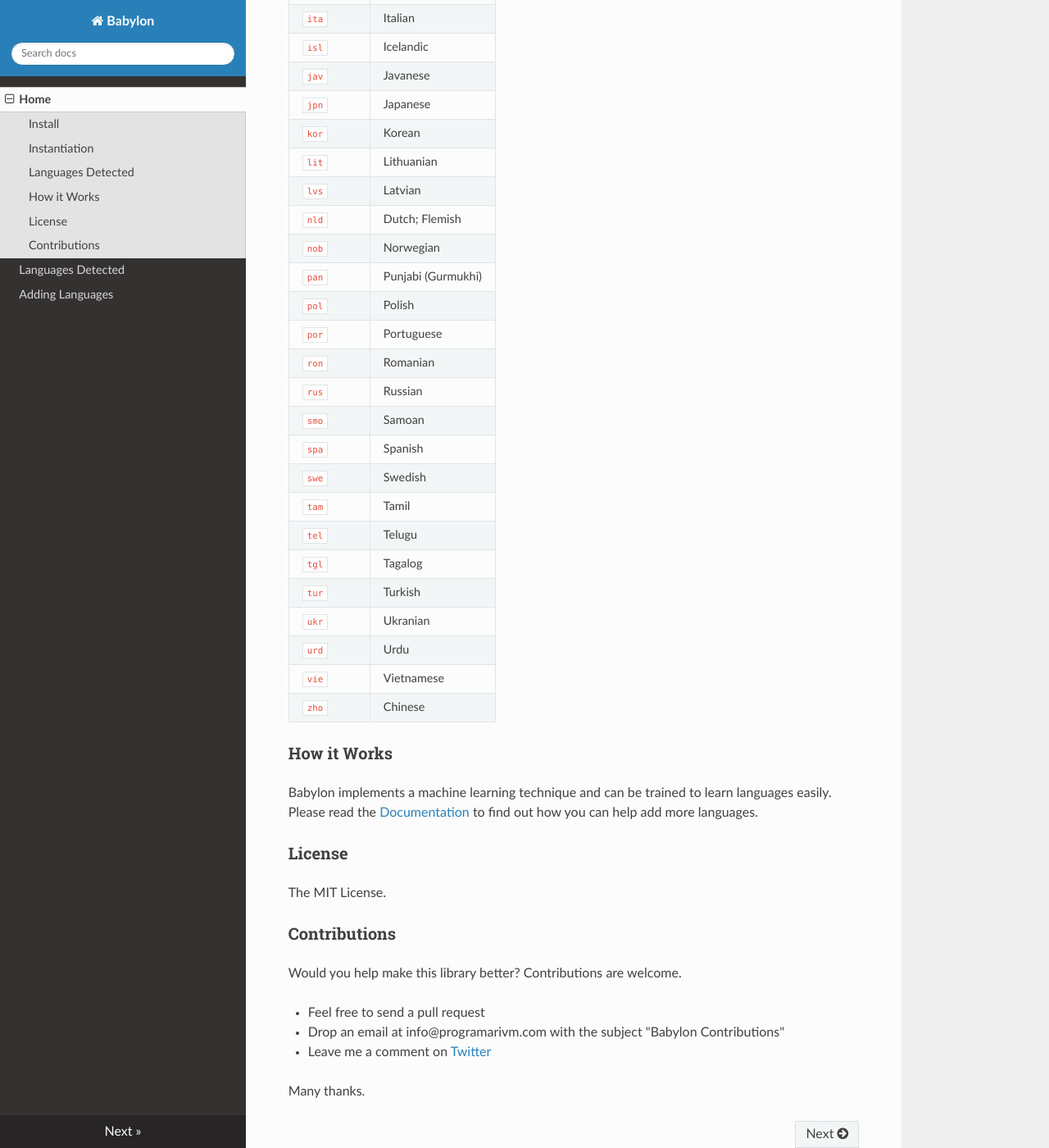
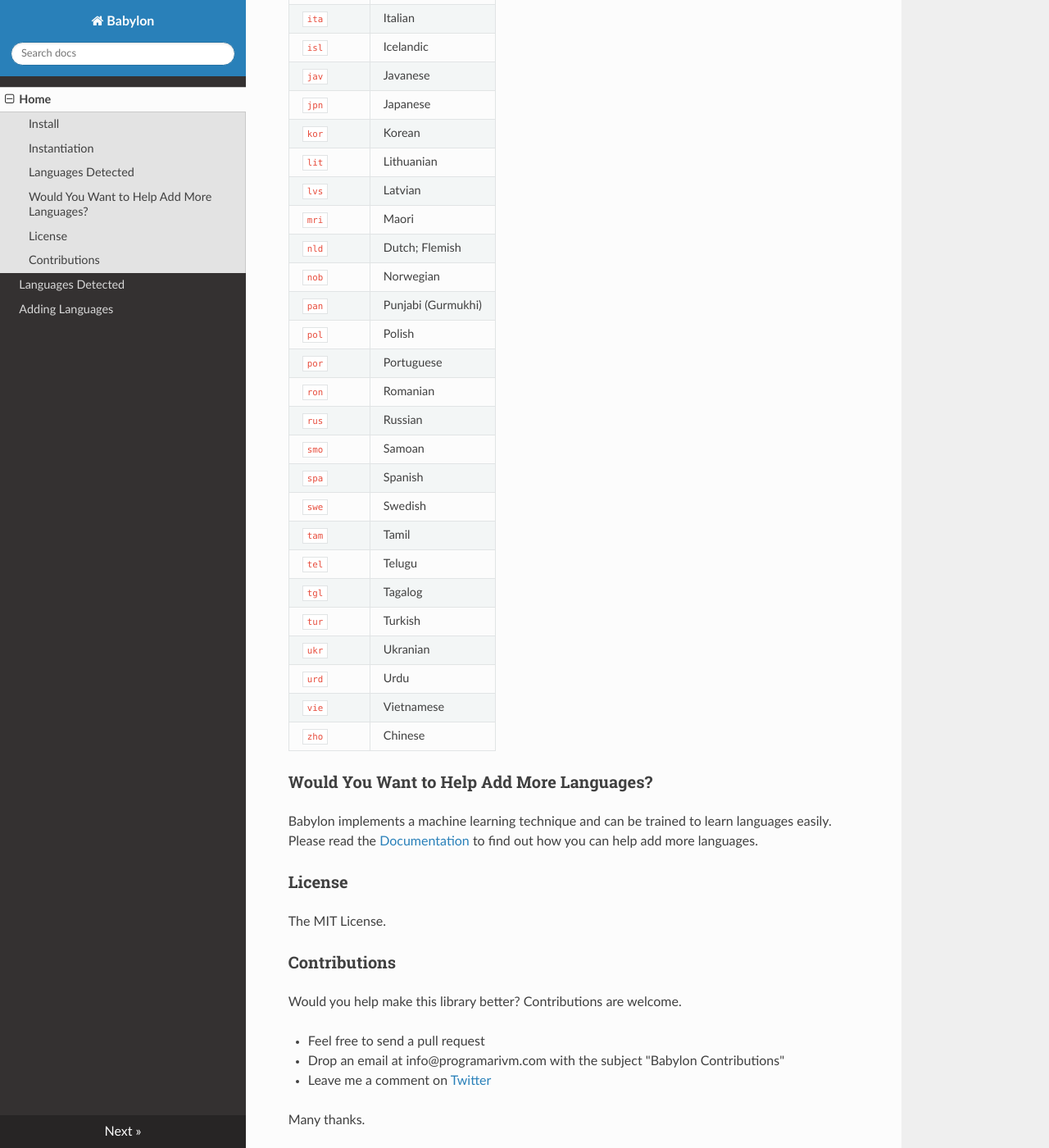
Before and after one commit to programarivm/babylon, an MkDocs documentation site: the page built from docs/index.md, in a window 1280 px wide and 1400 px high, scrolled down 1821 px. Shown: the whole window at 82% size. Built offline with MkDocs 1.6.1, drawn with Linux system fonts in a browser that asks for light colours; nearby versions of some CDN libraries; old or Windows-style settings are respelled for this version of MkDocs.

Commit message:
Maori language added

```diff
--- a/docs/index.md
+++ b/docs/index.md
@@ -75,6 +75,7 @@ $family = (new FamilyDetector($text))->detect();
 | `kor`           | Korean                 |
 | `lit`           | Lithuanian             |
 | `lvs`           | Latvian                |
+| `mri`           | Maori                  |
 | `nld`           | Dutch; Flemish         |
 | `nob`           | Norwegian              |
 | `pan`           | Punjabi (Gurmukhi)     |
@@ -94,7 +95,7 @@ $family = (new FamilyDetector($text))->detect();
 | `vie`           | Vietnamese             |
 | `zho`           | Chinese                |
 
-### How it Works
+### Would You Want to Help Add More Languages?
 
 Babylon implements a machine learning technique and can be trained to learn languages easily. Please read the [Documentation](https://babylon.readthedocs.io/en/latest/) to find out how you can help add more languages.
 
```
Also changed, not shown: README.md (+2 -1 lines), 4 other files.
